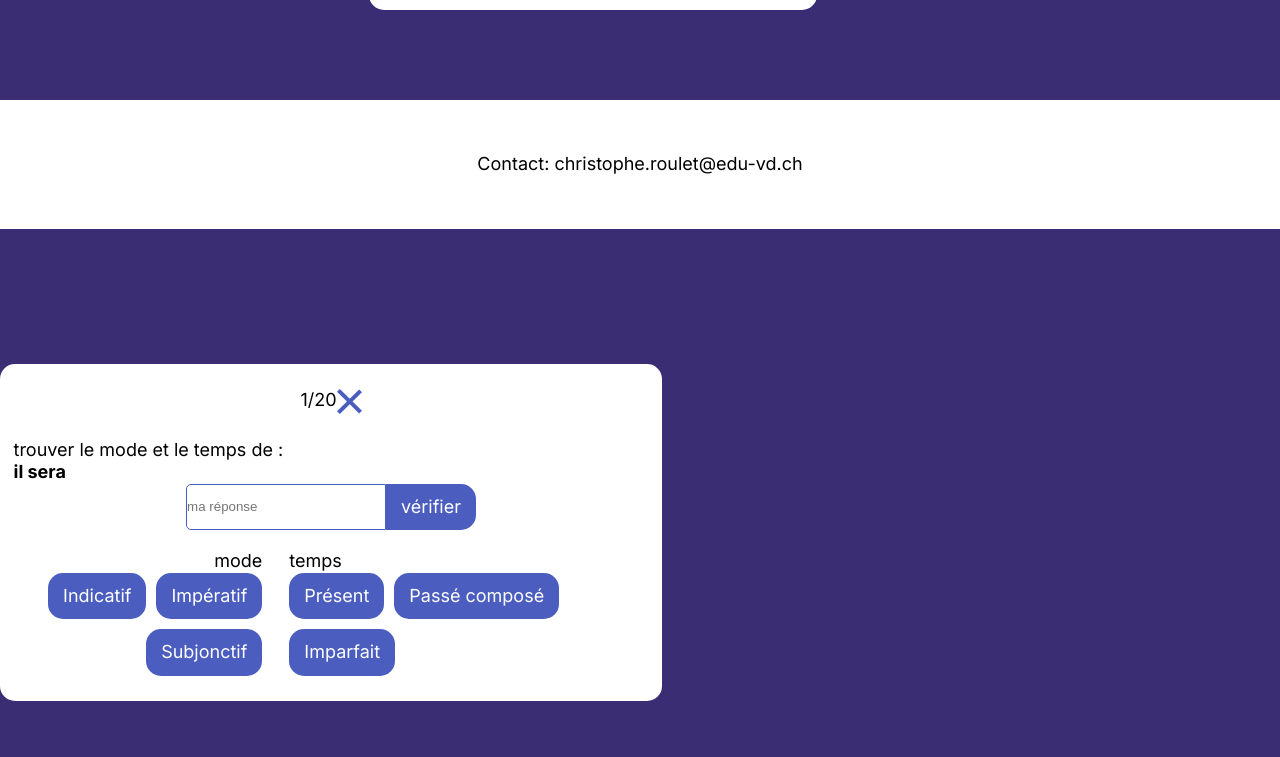
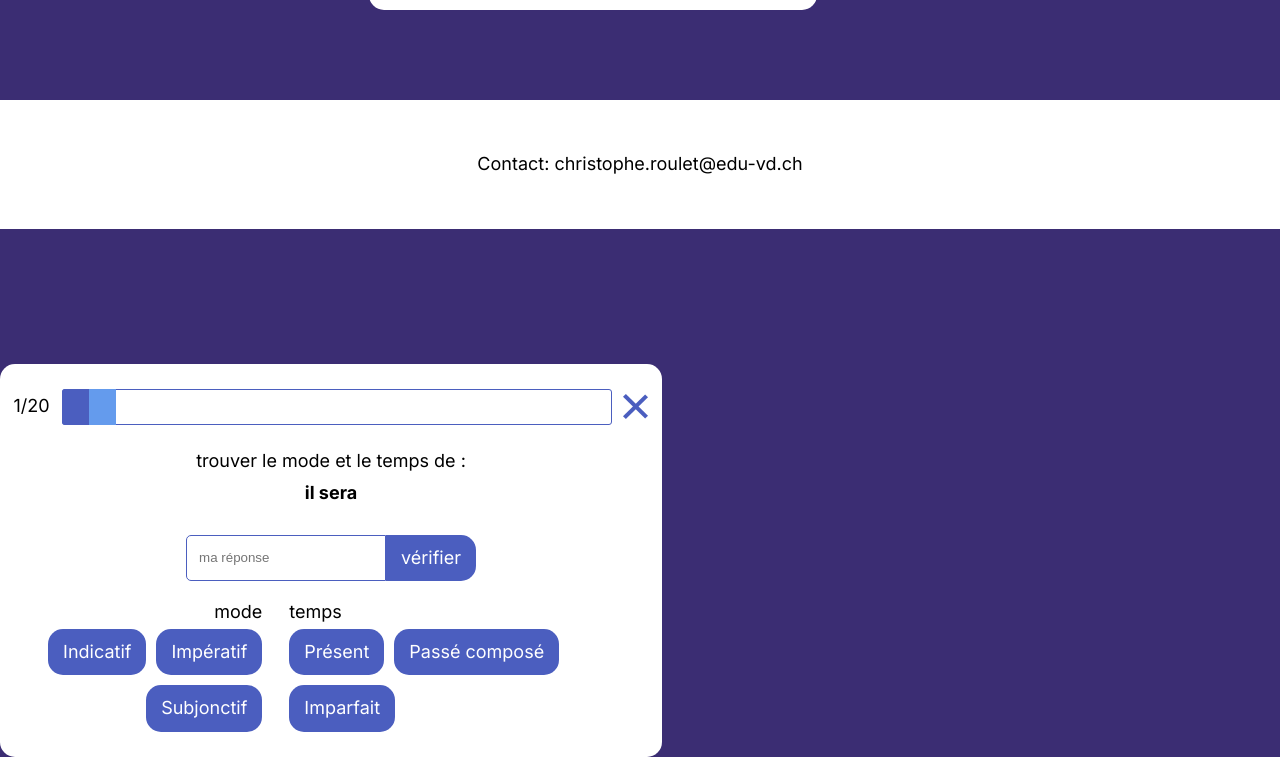
Before and after one commit to titiyocretton/tatitotu-site, a website built with Parcel: page src/index.html in a window 1280 px wide. Shown: the part 1571-2328 px from the top of the page. Before the commit the page ends 2272 px from the top, so only its background shows below. Built offline with nearby package versions, Linux system fonts and the light colour scheme.

Commit message:
optimisation modules exercice et progress

```diff
--- a/src/index.html
+++ b/src/index.html
@@ -579,12 +579,15 @@
             <div class="exercice-inner">
               <div class="exercice-container">
                 <div class="exercice-scor">1/20</div>
-                <div class="progress"></div>
+                <div class="progress">
+                  <div class="progress-finished"></div>
+                  <div class="progress-start"></div>
+                </div>
                 <div class="exercice-cross">
                   <img src="img/cross.svg" alt="" />
                 </div>
               </div>
-              <div class="question">
+              <div class="exercice-question">
                 <p>trouver le mode et le temps de :</p>
                 <p><strong>il sera</strong></p>
               </div>
--- a/src/scss/main.scss
+++ b/src/scss/main.scss
@@ -1,6 +1,5 @@
 @import "base";
 @import "layout";
-@import "modules/example";
 @import "modules/mode";
 @import "modules/button";
 @import "modules/section-time";
@@ -8,10 +7,9 @@
 @import "modules/dropdown-button";
 @import "modules/exercice";
 @import "modules/lightbox";
-@import "modules/exercice-time";
-@import "modules/exercice-mode";
 @import "modules/dropdown-hidden";
 @import "modules/options";
 @import "modules/checkbox";
 @import "modules/icone";
+@import "modules/progress";
 @import "bootstrap/scss/bootstrap-grid";
--- a/src/scss/modules/_button.scss
+++ b/src/scss/modules/_button.scss
@@ -14,6 +14,7 @@
   border-radius: 5px 0px 0px 5px;
   border: 1px solid var(--primary, #4b5ebf);
   background: #fff;
+  padding: 12px;
 }
 
 .button-variant1-container {
@@ -52,7 +53,7 @@
 }
 
 .button-text-alone {
-  height: 46px;
+  padding: 12px;
   flex-grow: 1;
   border-radius: 5px;
   border: 1px solid var(--primary, #4b5ebf);
--- a/src/scss/modules/_exercice-mode.scss
+++ /dev/null
@@ -1,10 +0,0 @@
-.exercice-mode-container {
-  display: flex;
-  gap: 10px;
-  justify-content: flex-end;
-  flex-wrap: wrap;
-}
-
-.exercice-mode {
-  text-align: right;
-}
--- a/src/scss/modules/_exercice-time.scss
+++ /dev/null
@@ -1,5 +0,0 @@
-.exercice-time-container {
-  display: flex;
-  gap: 10px;
-  flex-wrap: wrap;
-}
--- a/src/scss/modules/_exercice.scss
+++ b/src/scss/modules/_exercice.scss
@@ -22,3 +22,41 @@
 .exercice-container:nth-child(3) {
   padding-bottom: 20px;
 }
+
+.exercice-container:first-child {
+  align-items: center;
+  justify-content: space-between;
+}
+
+.exercice-question {
+  text-align: center;
+  padding-bottom: 30px;
+}
+
+.exercice-question p:first-child {
+  padding-bottom: 10px;
+}
+
+.exercice-mode-container {
+  justify-content: flex-end;
+}
+
+.exercice-mode-container,
+.exercice-time-container {
+  display: flex;
+  gap: 10px;
+  flex-wrap: wrap;
+}
+
+.exercice-mode {
+  text-align: right;
+}
+
+.exercice-mode p {
+  padding-bottom: 5px;
+}
+
+.exercice-mode p,
+.exercice-time p {
+  padding-bottom: 5px;
+}
--- /dev/null
+++ b/src/scss/modules/_progress.scss
@@ -0,0 +1,26 @@
+.progress {
+  width: 550px;
+  height: 36px;
+  border-radius: 3px;
+  border: 1px solid var(--primary-color);
+  display: flex;
+}
+
+.progress-finished {
+  width: 5%;
+  height: 36px;
+  background: var(--primary-color);
+  position: relative;
+  top: -1px;
+  left: -1px;
+  border-radius: 3px 0 0 3px;
+}
+
+.progress-start {
+  background: var(--blue);
+  width: 5%;
+  height: 36px;
+  position: relative;
+  top: -1px;
+  left: -1px;
+}
```
Also changed, not shown: src/scss/modules/_checkbox.scss (renamed from src/scss/modules/checkbox.scss), src/scss/modules/_dropdown-hidden.scss (renamed from src/scss/modules/dropdown-hidden.scss), src/scss/modules/_example.scss (deleted), src/scss/modules/_icone.scss (renamed from src/scss/modules/icone.scss), src/scss/modules/_options.scss (renamed from src/scss/modules/options.scss), src/scss/modules/_verb.scss (renamed from src/scss/modules/verb.scss).
